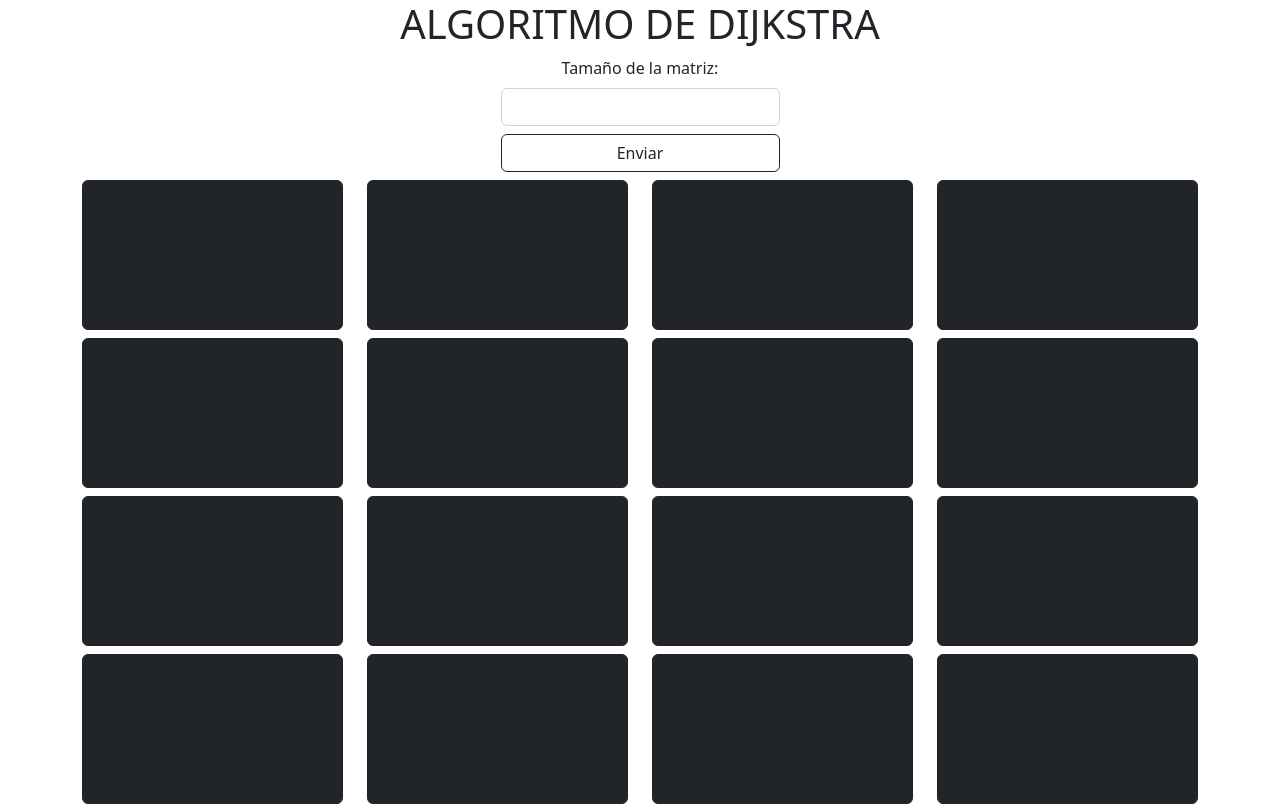
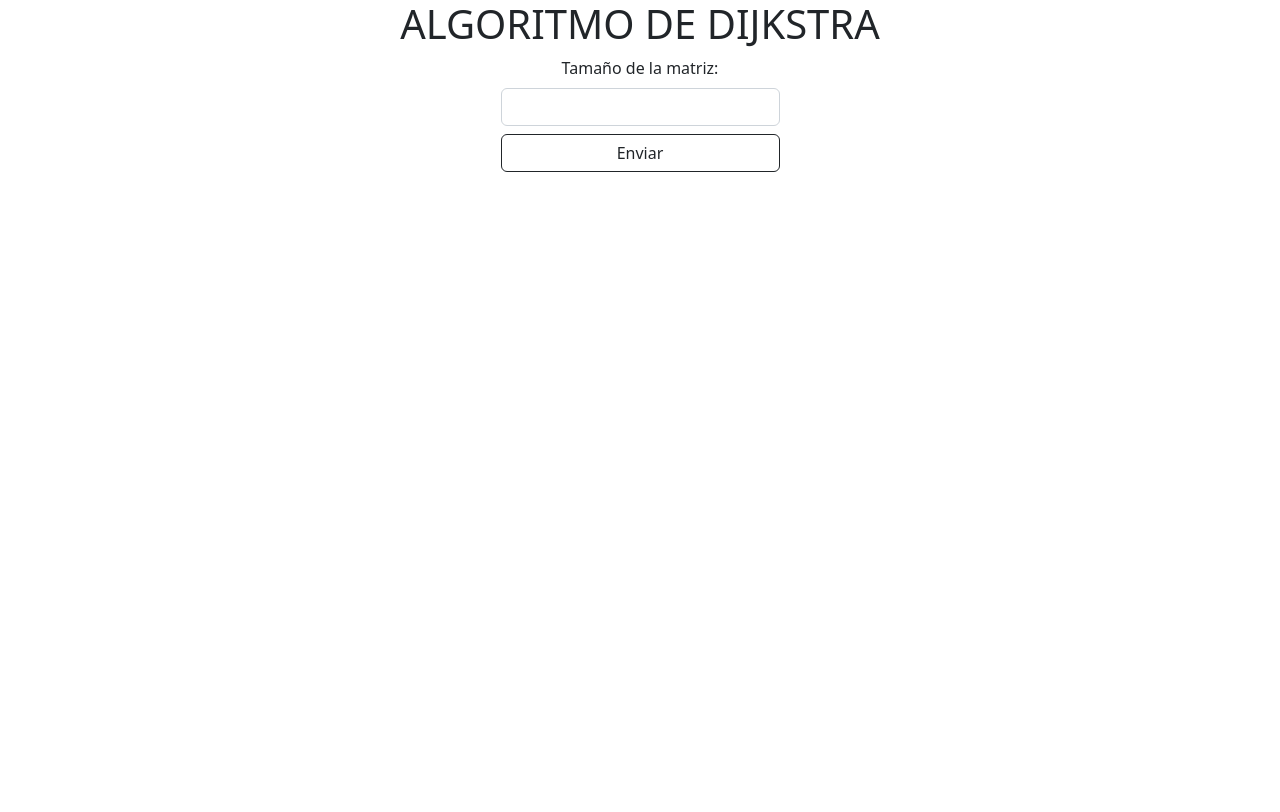
Before and after one commit to ADarknessSoul/React-Dijkstra, a React (Vite) app: page / in a window 1280 px wide. Built offline with nearby package versions, Linux system fonts and the light colour scheme.

Commit message:
Agregué el evento del input para crear la matriz

```diff
--- a/src/Components/Formulario.jsx
+++ b/src/Components/Formulario.jsx
@@ -1,17 +1,28 @@
 
-export const Formulario = () => {
+
+export const Formulario = ({onInputSubmit}) => {
+
+  const handleSubmit = (e) => {
+
+    e.preventDefault();
+    const input = document.querySelector('[aria-label="tamañoMatriz"]').value;
+    onInputSubmit(input);
+
+  }
+
+
   return (
     <>
 
         <div className="container">
 
-        <form className="form text-center">
+        <form className="form text-center" onSubmit={(e) => handleSubmit(e)}>
 
             <label className="form-label" htmlFor="Tamaño">Tamaño de la matriz:</label>
 
             <div className="w-25 m-auto">
 
-            <input className="form-control" type="number" />
+            <input aria-label="tamañoMatriz" className="form-control text-center" type="number" />
 
             </div>
 
--- a/src/Dijkstra.jsx
+++ b/src/Dijkstra.jsx
@@ -1,127 +1,46 @@
+import { useEffect, useState } from "react"
 import { Formulario } from "./Components/Formulario"
 import { Grid } from "./Components/Grid"
 
 export const Dijkstra = () => {
+
+    const row = [];
+    const [evaluado, setEvaluado] = useState(false);
+    const [grid, setGrid] = useState(0);
+
+    const onInputSubmit = (value) => {
+
+        for(let i = 0; i < value; i++) {
+
+            row.push(i.toString());
+
+        }
+
+        console.log(row);
+
+        setGrid(value);
+
+    }
+
+
   return (
     <>
 
         <h1 className="text-center text-uppercase">Algoritmo de Dijkstra</h1>
 
-        <Formulario />
+        <Formulario onInputSubmit={onInputSubmit} />
 
         <div className="container">
 
-            <div className="row mb-2">
+            {
 
-                <div className="col">
+                    row.map( button => (
 
-                    <Grid />
+                        <Grid key={button}/>
 
-                </div>
+                    ))
 
-                <div className="col">
-
-                    <Grid />
-
-                </div>
-
-                <div className="col">
-
-                    <Grid />
-
-                </div>
-
-                <div className="col">
-
-                    <Grid />
-
-                </div>
-
-            </div> {/*.row */}
-
-            <div className="row mb-2">
-
-                <div className="col">
-
-                    <Grid />
-
-                </div>
-
-                <div className="col">
-
-                    <Grid />
-
-                </div>
-
-                <div className="col">
-
-                    <Grid />
-
-                </div>
-
-                <div className="col">
-
-                    <Grid />
-
-                </div>
-
-            </div> {/*.row */}
-
-            <div className="row mb-2">
-
-                <div className="col">
-
-                    <Grid />
-
-                </div>
-
-                <div className="col">
-
-                    <Grid />
-
-                </div>
-
-                <div className="col">
-
-                    <Grid />
-
-                </div>
-
-                <div className="col">
-
-                    <Grid />
-
-                </div>
-
-            </div> {/*.row */}
-
-            <div className="row mb-2">
-
-                <div className="col">
-
-                    <Grid />
-
-                </div>
-
-                <div className="col">
-
-                    <Grid />
-
-                </div>
-
-                <div className="col">
-
-                    <Grid />
-
-                </div>
-
-                <div className="col">
-
-                    <Grid />
-
-                </div>
-
-            </div> {/*.row */}
+            }
 
         </div>
 
--- a/src/main.jsx
+++ b/src/main.jsx
@@ -4,7 +4,7 @@ import { Dijkstra } from './Dijkstra'
 import './css/bootstrap.min.css';
 
 ReactDOM.createRoot(document.getElementById('root')).render(
-  <React.StrictMode>
+  // <React.StrictMode>
     <Dijkstra />
-  </React.StrictMode>
+  // </React.StrictMode>
 )
```
Also changed, not shown: src/Components/Grid.jsx (+7 -1 lines).
